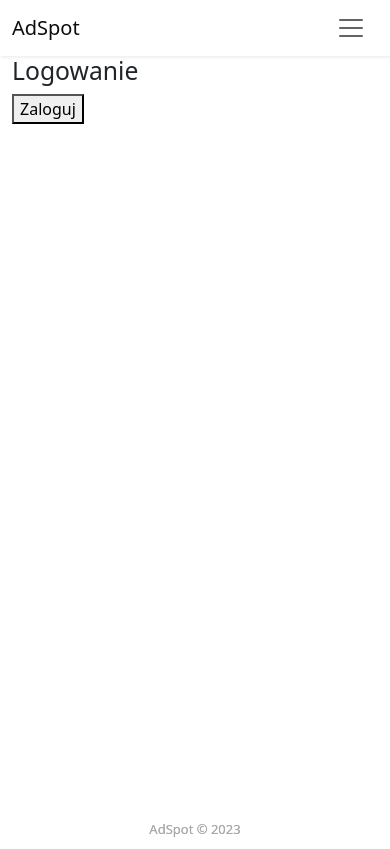
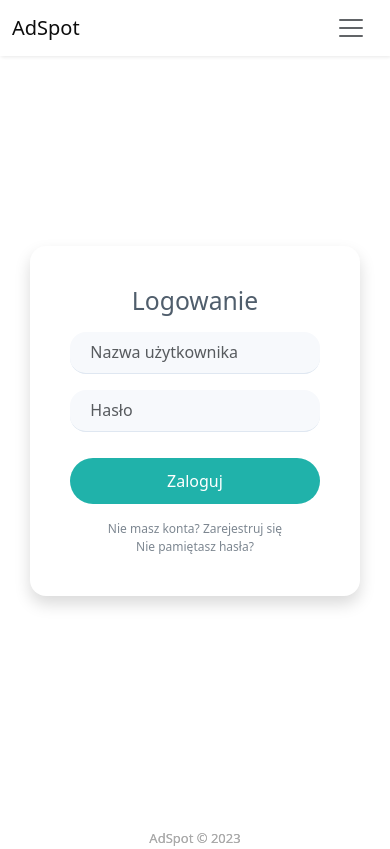
Before and after one commit to luk4sz98/AdSpot, a Django app: page /login/ in a window 390 px wide. Run offline with Django 4.2, Linux system fonts and the light colour scheme.

Commit message:
finished login functionality

```diff
--- a/AdSpot/forms.py
+++ b/AdSpot/forms.py
@@ -1,6 +1,7 @@
 from django import forms
 from django.contrib.auth.forms import UserCreationForm
 from django.contrib.auth.models import User
+from django.contrib.auth import authenticate, login
 
 
 class RegistrationForm(UserCreationForm):
@@ -25,3 +26,21 @@ class RegistrationForm(UserCreationForm):
 		except User.DoesNotExist:
 			return username
 		raise forms.ValidationError('Nazwa użytkownika "%s" jest już w użyciu.' % account.username)
+
+class LoginForm(forms.Form):
+	username = forms.CharField(max_length=254, help_text='Nazwa użytkownika jest wymagana do zalogowania.')
+	password = forms.CharField(widget=forms.PasswordInput, help_text="Adres email jest wymagany do zalogowania.")
+
+	class Meta:
+		model = User
+		fields = ('username', 'password')
+
+	def check(self, request):
+		username = self.cleaned_data['username']
+		password = self.cleaned_data['password']
+		user = authenticate(request, username=username, password=password)
+		if user is not None:
+			login(request, user)
+			return True
+		self.add_error(None, "Nieprawidłowe dane logowania")
+		return False
--- /dev/null
+++ b/AdSpot/static/loginForm.css
@@ -0,0 +1,59 @@
+.login-clean {
+    background: #f1f7fc;
+    padding: 70px 0;
+    margin: 120px 0;
+  }
+
+  .login-clean form {
+    max-width: 340px;
+    width: 90%;
+    margin: 0 auto;
+    background-color: #ffffff;
+    padding: 40px;
+    border-radius: 4px;
+    color: #505e6c;
+    box-shadow: 1px 1px 5px rgba(0,0,0,0.1);
+  }
+
+  .login-clean form .form-control {
+    background: #f7f9fc;
+    border: none;
+    border-bottom: 1px solid #dfe7f1;
+    border-radius: 0;
+    box-shadow: none;
+    outline: none;
+    color: inherit;
+    text-indent: 8px;
+    height: 42px;
+  }
+
+  .login-clean form .btn-primary {
+    background: #f4476b;
+    border: none;
+    border-radius: 4px;
+    padding: 11px;
+    box-shadow: none;
+    margin-top: 26px;
+    text-shadow: none;
+    outline: none !important;
+    text-transform:   none;
+  }
+
+  .login-clean form .forgot {
+    display: block;
+    text-align: center;
+    font-size: 12px;
+    color: #6f7a85;
+    opacity: 0.9;
+    text-decoration: none;
+  }
+
+  .login-clean form .forgot:hover {
+      opacity: 1;
+      color: rgba(0,0,0,1);
+  }
+
+  .login-clean form .forgot:hover, .login-clean form .forgot:active {
+    opacity: 1;
+    text-decoration: none;
+  }
--- a/AdSpot/templates/authorizathion/login.html
+++ b/AdSpot/templates/authorizathion/login.html
@@ -2,15 +2,43 @@
 
 {% block data %}
 
-<div>
-    {% if not user.is_authenticated %}
-        <h2>Logowanie</h2>
-        <form method="post">
-            {% csrf_token %}
-            {{ form.as_p }}
-            <button type="submit">Zaloguj</button>
-        </form>
-    {% endif %}
-</div>
+<section class="login-clean" style="background: rgb(255,255,255);">
+    <form id="account" method="post" class="shadow" style="border-radius: 1rem;"> {% csrf_token %}
+        <div class="row">
+            <div class="col d-flex justify-content-center align-items-center mb-2">
+                <h2>Logowanie <i class="la la-sign-in" style="transform: rotate(180deg);"></i></h2>
+            </div>
+        </div>
+        <div class="form-group">
+            <div class="mb-3">
+                <input name="username" class="form-control" placeholder="Nazwa użytkownika" style="border-radius: 1rem;" required>
+            </div>
+        </div>
+        <div class="form-group">
+            <div class="mb-3">
+                <input name="password" class="form-control" placeholder="Hasło" style="border-radius: 1rem;" type="password" required>
+            </div>
+        </div>
+        {% for field in login_form %}
+            <p>
+                {% for error in field.errors %}
+                <p style="color: red">{{ error }}</p>
+                {% endfor %}
+            </p>
+        {% endfor %}
+        {% if login_form.non_field_errors %}
+            <div style="color: red">
+                <p>{{login_form.non_field_errors}}
+            </div>
+        {% endif %}
+        <div class="form-group">
+            <div class="mb-3">
+                <button class="btn btn-primary d-block w-100" id="logInFormButton" type="submit" style="border-radius: 2rem;background: lightseagreen;">Zaloguj</button>
+            </div>
+            <a class="forgot" href="/registration">Nie masz konta? Zarejestruj się</a>
+            <a class="forgot" href="/">Nie pamiętasz hasła?</a>
+        </div>
+    </form>
+</section>
 
 {% endblock data %}
--- a/AdSpot/templates/template.html
+++ b/AdSpot/templates/template.html
@@ -11,6 +11,7 @@
     <link rel="stylesheet" href="{% static 'registration.css' %}">
     <link rel="stylesheet" href="{% static 'navbar.css' %}">
     <link rel="stylesheet" href="{% static 'common.css' %}">
+    <link rel="stylesheet" href="{% static 'loginForm.css' %}">
 </head>
 
 <body>
@@ -123,12 +124,12 @@
             </li>
             {% else %}
             <li class="list-inline-item">
-                <a class="d-none d-md-inline" href="login">
+                <a class="d-none d-md-inline" href="/login">
                     Logowanie
                 </a>
             </li>
             <li class="list-inline-item">
-                <a class="d-none d-md-inline" href="registration">
+                <a class="d-none d-md-inline" href="/registration">
                     Rejestracja
                 </a>
             </li>
--- a/AdSpot/views.py
+++ b/AdSpot/views.py
@@ -1,7 +1,7 @@
 from django.http import HttpResponse
 from django.shortcuts import redirect, render
 from django.contrib.auth import logout, login
-from AdSpot.forms import RegistrationForm
+from AdSpot.forms import LoginForm, RegistrationForm
 from django.contrib.auth.models import User
 from django.contrib import messages
 
@@ -17,7 +17,26 @@ def advertisement(request, id):
     return render(request, 'advertisement.html', data)
 
 def login_view(request):
-    return render(request, 'authorizathion/login.html')
+    user = request.user
+
+    if user.is_authenticated:
+        messages.warning(request, f"Jesteś już zalogowany")
+        return redirect("/")
+    context = {}
+
+    if request.method == "POST":
+        form = LoginForm(request.POST)
+        if form.is_valid():
+            userExist = form.check(request)
+            if userExist:
+                messages.success(request, f'Zalogowałeś się.')
+                return redirect("/")
+    else:
+        form = LoginForm()
+
+    context = {'login_form': form}
+
+    return render(request, 'authorizathion/login.html', context)
 
 def logout_view(request):
     logout(request)
@@ -41,6 +60,7 @@ def registration_view(request):
             return redirect("login/")
         else:
             context['registration_form'] = form
+
     return render(request, 'authorizathion/registration.html', context)
 
 def __getAdverts():
```
